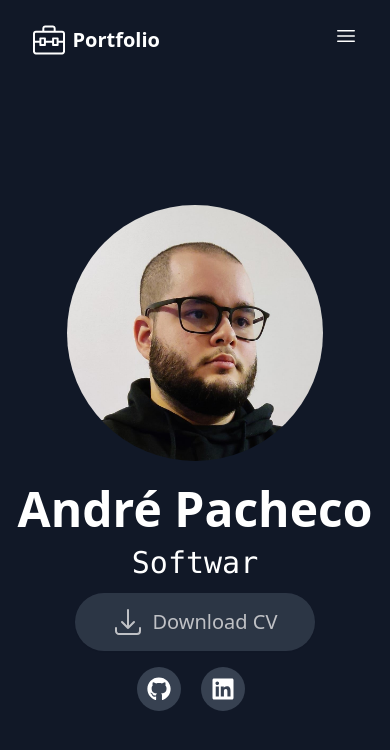
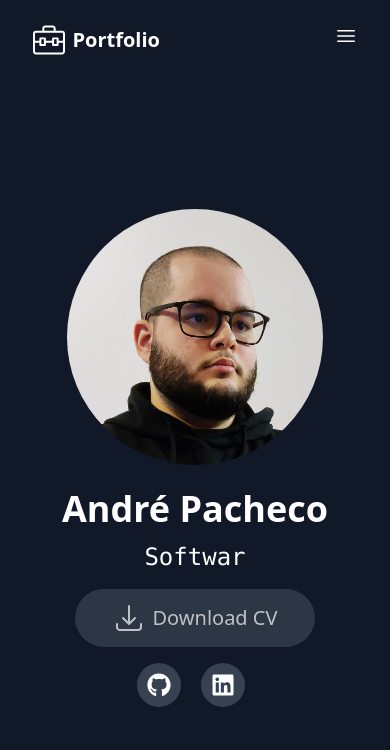
Before and after one commit to AndreMP97/portfolio, a React (Create React App) app: page / in a window 390 px wide. Shown: the top 750 px of the page. Built offline with nearby package versions, Linux system fonts and the light colour scheme.

Commit message:
mobile format

```diff
--- a/src/components/hero/index.jsx
+++ b/src/components/hero/index.jsx
@@ -12,10 +12,10 @@ export default function Hero() {
 
     return (
         <div className="bg-gray-900 flex flex-grow flex-col items-center justify-between">
-            <div className="flex flex-col justify-center h-full">
+            <div className="flex flex-col justify-center h-full w-5/6">
                 <img className="mx-auto mt-6 h-64 w-64 rounded-full" src={Picture} alt="Profile" />
-                <h1 className="flex mt-6 mb-3 text-5xl font-bold text-white justify-center">André Pacheco</h1>
-                <h2 className="flex h-9 mb-3 text-3xl font-mono text-white justify-center">{text}</h2>
+                <h1 className="flex mt-6 mb-3 text-4xl md:text-5xl font-bold text-white justify-center">André Pacheco</h1>
+                <h2 className="flex h-9 mb-3 text-2xl md:text-3xl font-mono text-white justify-center">{text}</h2>
                 <button
                     type="button"
                     className="flex animate-pulse w-60 self-center justify-center items-center px-8 py-3 border border-transparent text-xl font-medium rounded-full shadow-sm text-white bg-gray-700 hover:bg-gray-600 hover:animate-none"
```
